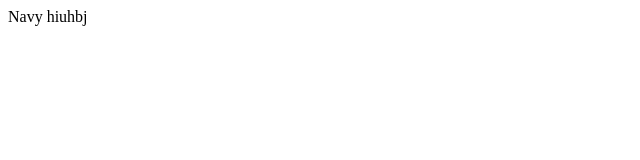
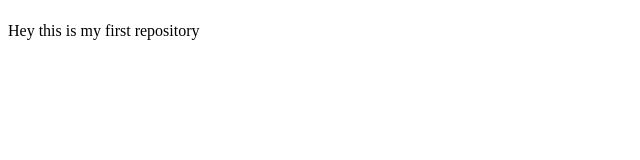
Before and after one commit to suraakhila/Git-1, a plain HTML site: page index.html in a window 1280 px wide. Shown: the whole page, without its empty margins (0-640 px from the left). Drawn offline with Linux system fonts and the light colour scheme.

Commit message:
Update and rename contact.html to index.html

```diff
--- a/contact.html
+++ b/index.html
@@ -7,6 +7,6 @@
     <title>Document</title>
 </head>
 <body>
-  Navy  hiuhbj
+ <h5></h5> Hey this is my first repository</h5>
 </body>
 </html>
```
